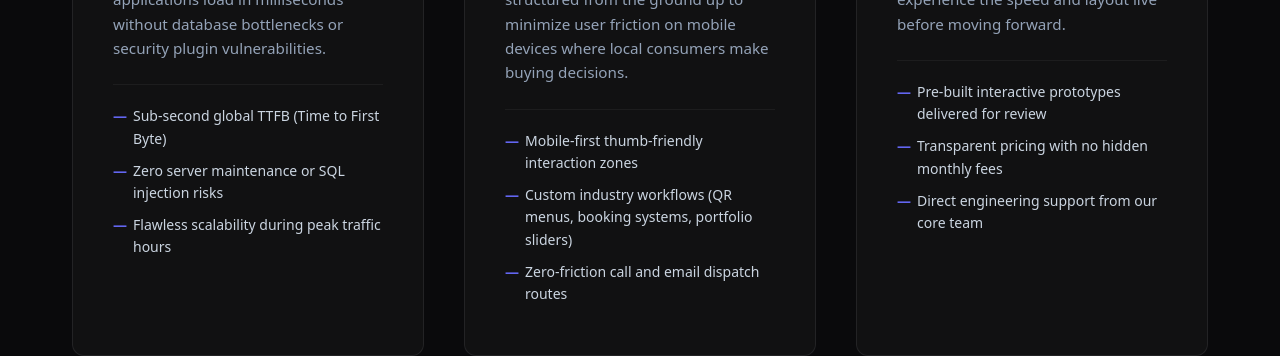
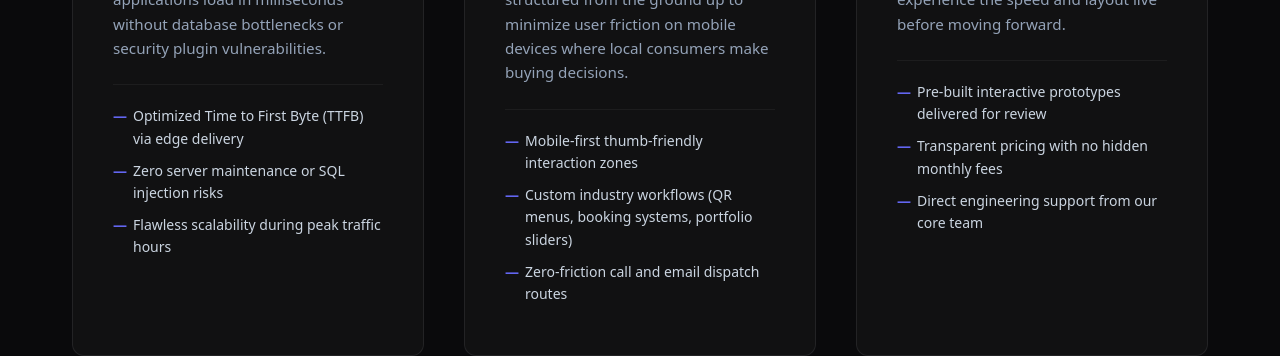
Before and after one commit to Khisal786/SwiftWebSync, a Jekyll site: the page built from about/index.html, in a window 1280 px wide and 900 px high, scrolled down 429 px. Shown: the part 154-510 px from the top of the window. Built offline with Jekyll 4.4.1, drawn with Linux system fonts in a browser that asks for light colours.

Commit message:
Refactor About page content and structure

```diff
--- a/about/index.html
+++ b/about/index.html
@@ -28,7 +28,7 @@ description: "Learn how Swift Web Sync engineers high-speed static web applicati
       <h2>Stateless & Edge-Delivered</h2>
       <p>By leveraging modern Jekyll layouts, compiled SCSS, and vanilla JavaScript hosted directly on high-speed global CDNs like GitHub Pages, our web applications load in milliseconds without database bottlenecks or security plugin vulnerabilities.</p>
       <ul class="service-features">
-        <li>Sub-second global TTFB (Time to First Byte)</li>
+        <li>Optimized Time to First Byte (TTFB) via edge delivery</li>
         <li>Zero server maintenance or SQL injection risks</li>
         <li>Flawless scalability during peak traffic hours</li>
       </ul>
```
